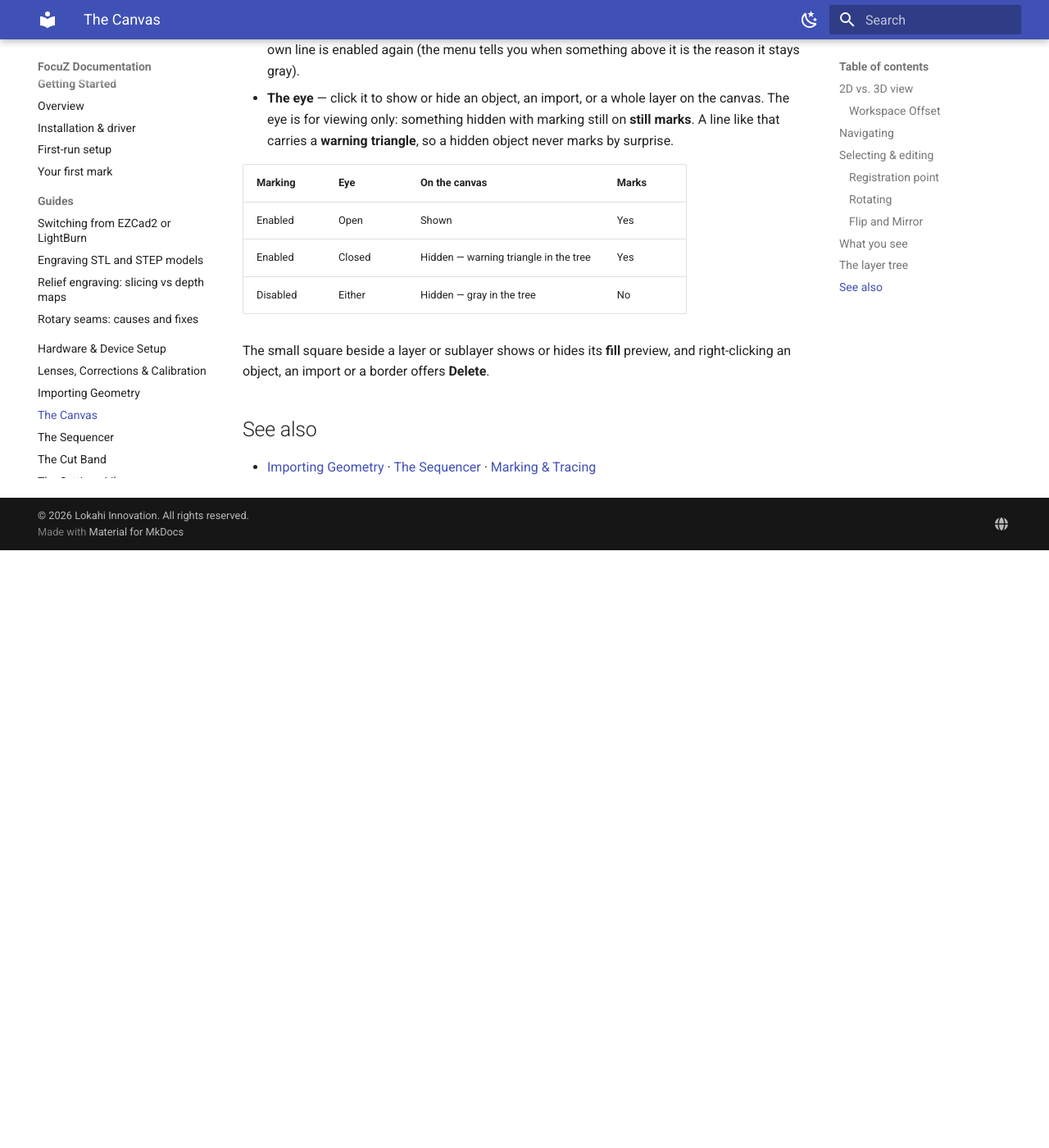
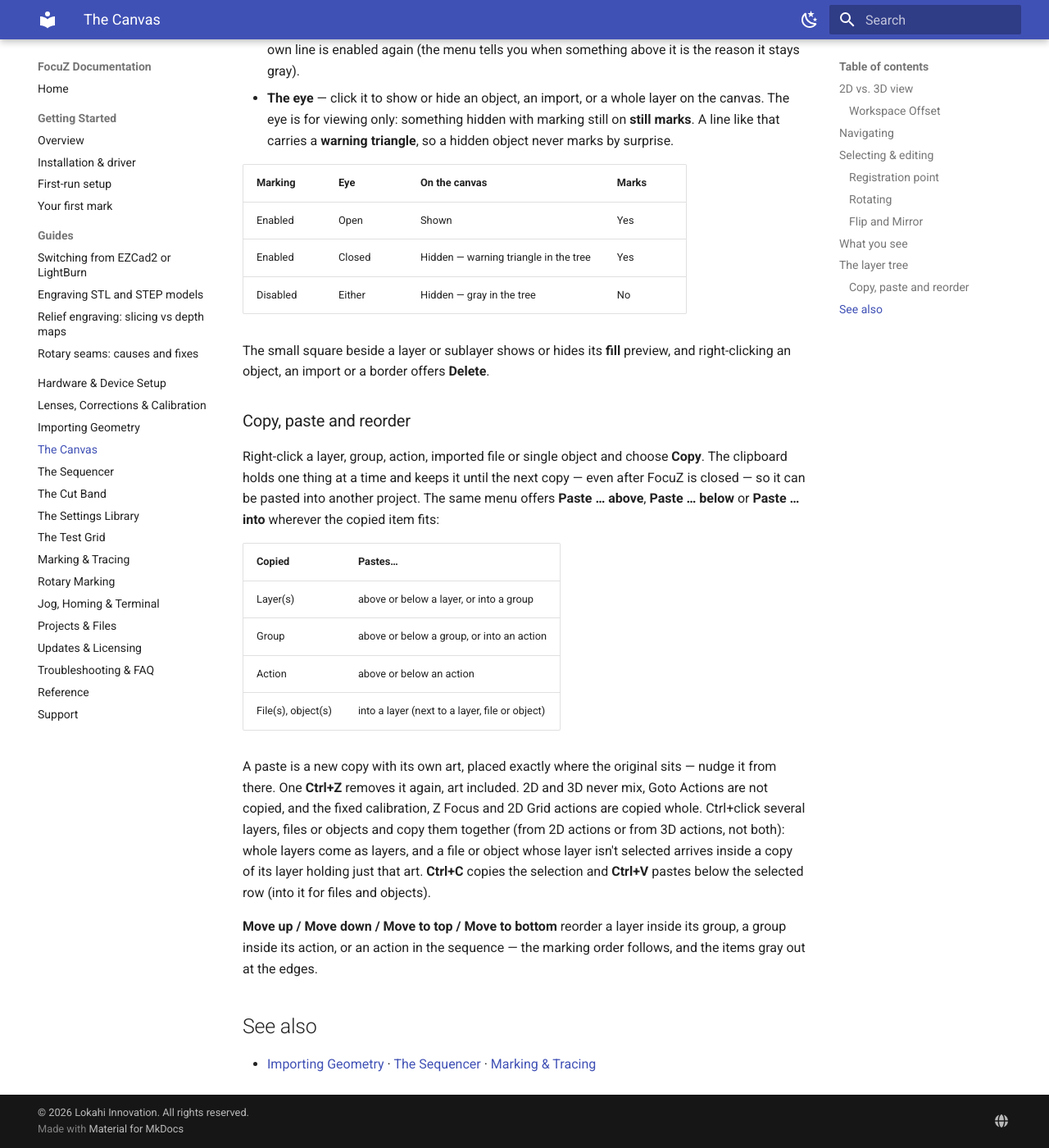
Before and after one commit to Lokahi-Shop/focuz-docs, an MkDocs documentation site: the page built from docs/canvas.md, in a window 1280 px wide and 1400 px high, scrolled down 5252 px. Shown: the whole window at 82% size. Built offline with MkDocs 1.6.1 and Material for MkDocs 9.7.7, drawn with Linux system fonts in a browser that asks for light colours; before the commit the page ends 5923 px from its top, so only the background shows below that.

Commit message:
Layer tree: copy, paste and reorder layers, groups, actions, files and objects
Co-Authored-By: Claude Fable 5.1 <noreply@anthropic.com>

```diff
--- a/docs/canvas.md
+++ b/docs/canvas.md
@@ -178,6 +178,30 @@ objects. Two things decide what you see and what marks:
 The small square beside a layer or sublayer shows or hides its **fill** preview, and right-clicking an
 object, an import or a border offers **Delete**.
 
+### Copy, paste and reorder
+
+Right-click a layer, group, action, imported file or single object and choose **Copy**. The clipboard holds one
+thing at a time and keeps it until the next copy — even after FocuZ is closed — so it can be pasted into another
+project. The same menu offers **Paste … above**, **Paste … below** or **Paste … into** wherever the copied item
+fits:
+
+| Copied | Pastes… |
+|---|---|
+| Layer(s) | above or below a layer, or into a group |
+| Group | above or below a group, or into an action |
+| Action | above or below an action |
+| File(s), object(s) | into a layer (next to a layer, file or object) |
+
+A paste is a new copy with its own art, placed exactly where the original sits — nudge it from there. One
+**Ctrl+Z** removes it again, art included. 2D and 3D never mix, Goto Actions are not copied, and the fixed
+calibration, Z Focus and 2D Grid actions are copied whole. Ctrl+click several layers, files or objects and copy
+them together (from 2D actions or from 3D actions, not both): whole layers come as layers, and a file or object
+whose layer isn't selected arrives inside a copy of its layer holding just that art. **Ctrl+C** copies the
+selection and **Ctrl+V** pastes below the selected row (into it for files and objects).
+
+**Move up / Move down / Move to top / Move to bottom** reorder a layer inside its group, a group inside its
+action, or an action in the sequence — the marking order follows, and the items gray out at the edges.
+
 ## See also
 
 - [Importing Geometry](importing.md) · [The Sequencer](sequencer.md) · [Marking & Tracing](marking-tracing.md)
```
Also changed, not shown: docs/sequencer.md (+3 -1 lines).
